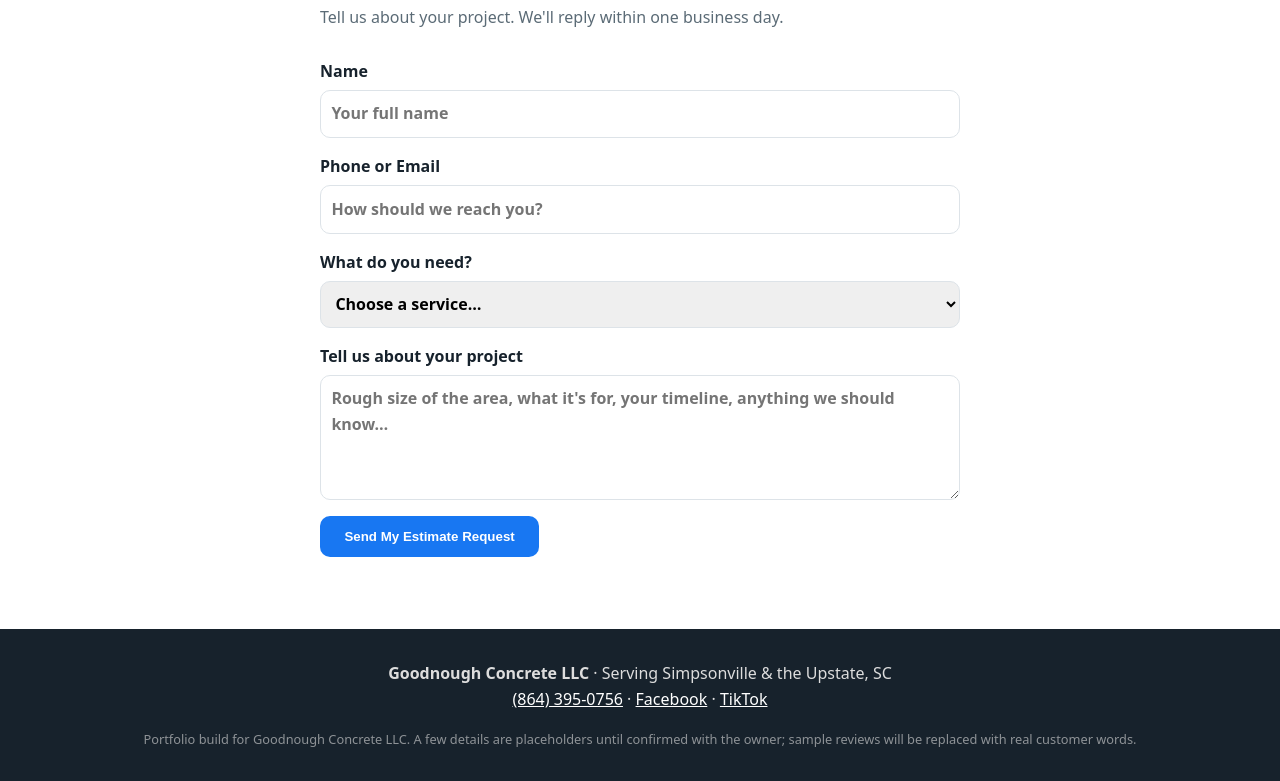
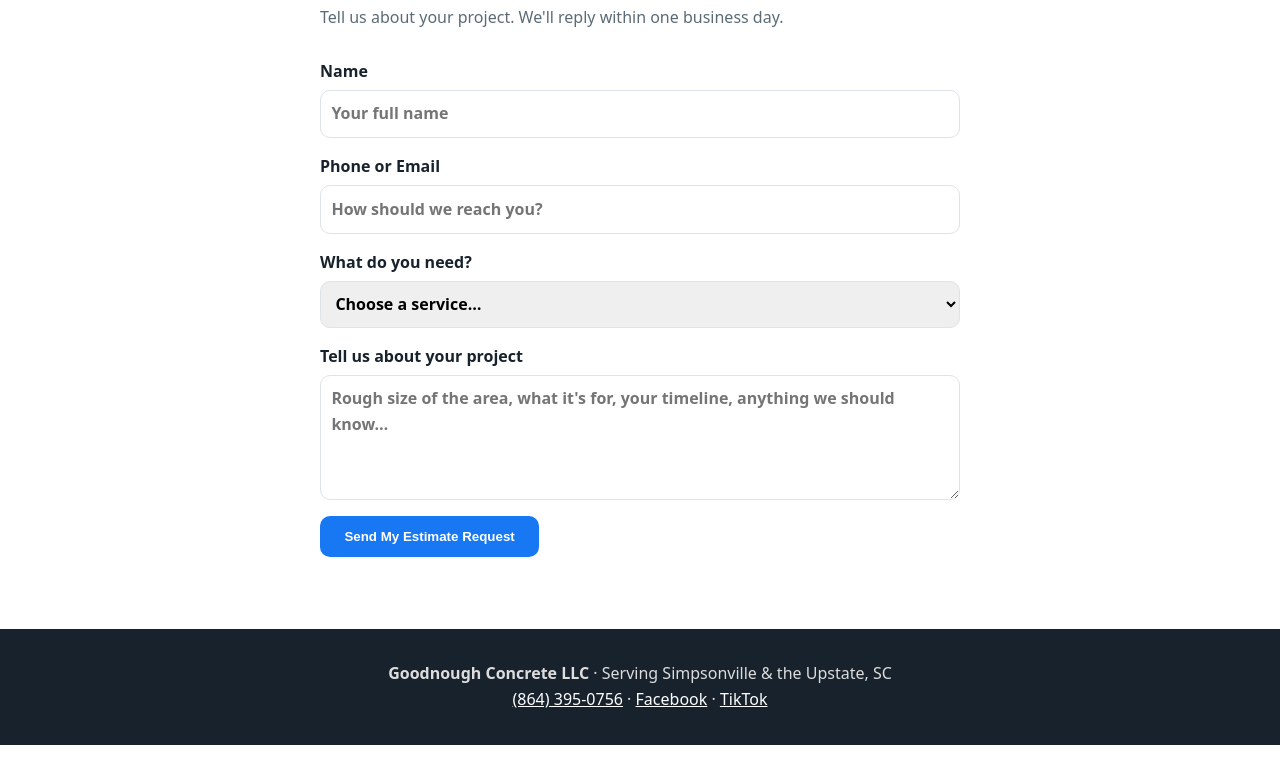
Before and after one commit to jboi81/goodnough-concrete, a plain HTML site: page index.html in a window 1280 px wide. Shown: the part 3592-4373 px from the top of the page. After the commit the page ends 4337 px from the top, so only its background shows below. Drawn offline with Linux system fonts and the light colour scheme.

Commit message:
Remove portfolio disclaimer from footer

```diff
--- a/index.html
+++ b/index.html
@@ -237,7 +237,6 @@
       <!-- TODO: Add Drew's business email + confirm service area wording -->
       <p><strong>Goodnough Concrete LLC</strong> &middot; Serving Simpsonville &amp; the Upstate, SC</p>
       <p><a href="tel:+18643950756">(864) 395-0756</a> &middot; <a href="https://www.facebook.com/GoodnoughLandscaping" target="_blank" rel="noopener">Facebook</a> &middot; <a href="https://www.tiktok.com/@drewgoodnough22" target="_blank" rel="noopener">TikTok</a></p>
-      <p class="tiny">Portfolio build for Goodnough Concrete LLC. A few details are placeholders until confirmed with the owner; sample reviews will be replaced with real customer words.</p>
     </div>
   </footer>
 
```
